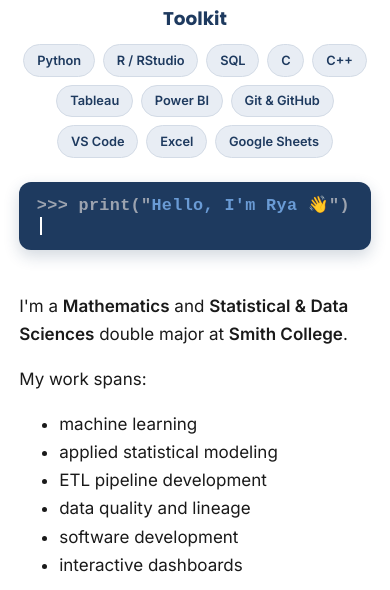
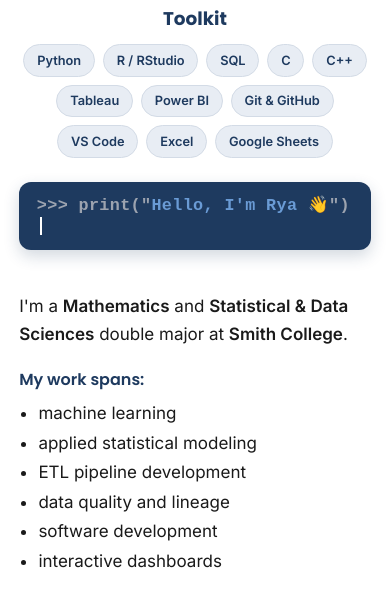
Before and after one commit to ryajasmindonelo/ryajasmindonelo.github.io, a plain HTML site: page index.html in a window 390 px wide. Shown: the part 441-1031 px from the top of the page. Drawn offline with Linux system fonts and the light colour scheme.

Commit message:
Refactor styles in style.css for layout improvements
Added new styles for intro label and list, and adjusted existing styles for better layout.

```diff
--- a/style.css
+++ b/style.css
@@ -160,7 +160,7 @@
   flex: 1;
   display: flex;
   flex-wrap: wrap;
-  align-items: center;       /* ← centers content vertically */
+  align-items: center;
   justify-content: center;
   max-width: 1200px;
   width: 100%;
@@ -214,8 +214,8 @@
 
 .image-container img {
   width: 100%;
-  aspect-ratio: 1 / 1;   /* force square */
-  object-fit: cover;      /* crop to fill the square */
+  aspect-ratio: 1 / 1;
+  object-fit: cover;
   display: block;
   border-radius: 10px;
 }
@@ -224,7 +224,7 @@
   color: var(--navy);
   font-size: 1.8rem;
   margin-bottom: 0.2rem;
-  white-space: nowrap;     /* keep on one line */
+  white-space: nowrap;
   letter-spacing: -0.01em;
 }
 
@@ -312,6 +312,27 @@
   margin-bottom: 1.5rem;
 }
 
+/* ---------- Intro label + list (home page) ---------- */
+.intro-label {
+  font-family: 'Poppins', sans-serif;
+  font-weight: 600;
+  color: var(--navy);
+  font-size: 1rem;
+  margin: 1.2rem 0 0.4rem;
+}
+
+.intro-list {
+  margin: 0 0 1rem 1.2rem;
+  padding: 0;
+  font-size: 17px;
+  line-height: 1.55;
+  color: var(--text);
+}
+
+.intro-list li {
+  margin-bottom: 0.2rem;
+}
+
 /* ---------- Typing code line (Python REPL style) ---------- */
 .code-line {
   background-color: var(--navy);
@@ -322,6 +343,7 @@
   font-weight: 700;
   letter-spacing: 0.02em;
   display: inline-block;
+  margin-top: 1.5rem;      /* pushes it down to align with the photo */
   margin-bottom: 1.6rem;
   box-shadow: 0 6px 16px rgba(30, 58, 95, 0.2);
   min-height: 1.3em;
@@ -364,7 +386,6 @@
   box-shadow: 0 10px 24px rgba(30, 58, 95, 0.12);
 }
 
-/* ---------- Card title as a link with an arrow ---------- */
 .card-title {
   margin-top: 0;
   margin-bottom: 0.6rem;
@@ -389,7 +410,6 @@
   font-size: 0.9rem;
 }
 
-/* Short, subtle arrow */
 .card-title .arrow {
   display: inline-block;
   margin-left: 8px;
@@ -405,7 +425,6 @@
   opacity: 1;
 }
 
-/* ---------- Tags ---------- */
 .tags {
   display: flex;
   flex-wrap: wrap;
@@ -424,11 +443,7 @@
   border-radius: 6px;
 }
 
-/* ============================================================
-   Project card body — pure black text
-   ============================================================ */
-
-/* Objective paragraph */
+/* ---------- Project card body — pure black text ---------- */
 .card p {
   font-family: 'Inter', sans-serif;
   font-size: 0.95rem;
@@ -437,7 +452,6 @@
   margin: 0.55rem 0;
 }
 
-/* "Methods & Skills:" heading */
 .methods-heading {
   font-family: 'Inter', sans-serif;
   font-size: 0.95rem;
@@ -448,7 +462,6 @@
   letter-spacing: 0;
 }
 
-/* Bullet list */
 .methods {
   font-family: 'Inter', sans-serif;
   font-size: 0.95rem;
@@ -480,7 +493,7 @@
 @media (max-width: 900px) {
   .content {
     flex-direction: column;
-    align-items: stretch;    /* reset vertical centering when stacked */
+    align-items: stretch;
     justify-content: flex-start;
     padding: 1.5rem 1.2rem;
     gap: 1.5rem;
@@ -517,6 +530,7 @@
   .code-line {
     font-size: 1.05rem;
     padding: 0.85rem 1.1rem;
+    margin-top: 0;
   }
 }
 
```
